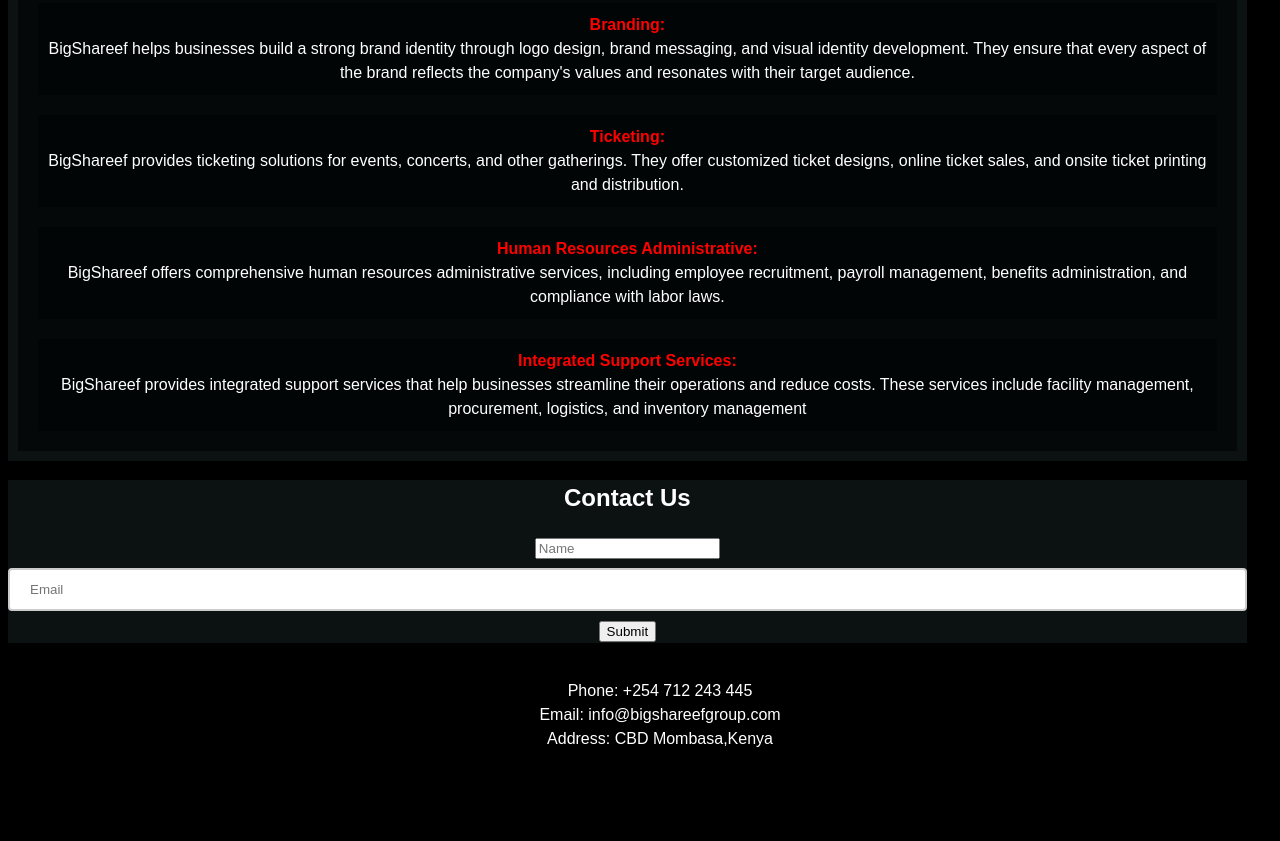
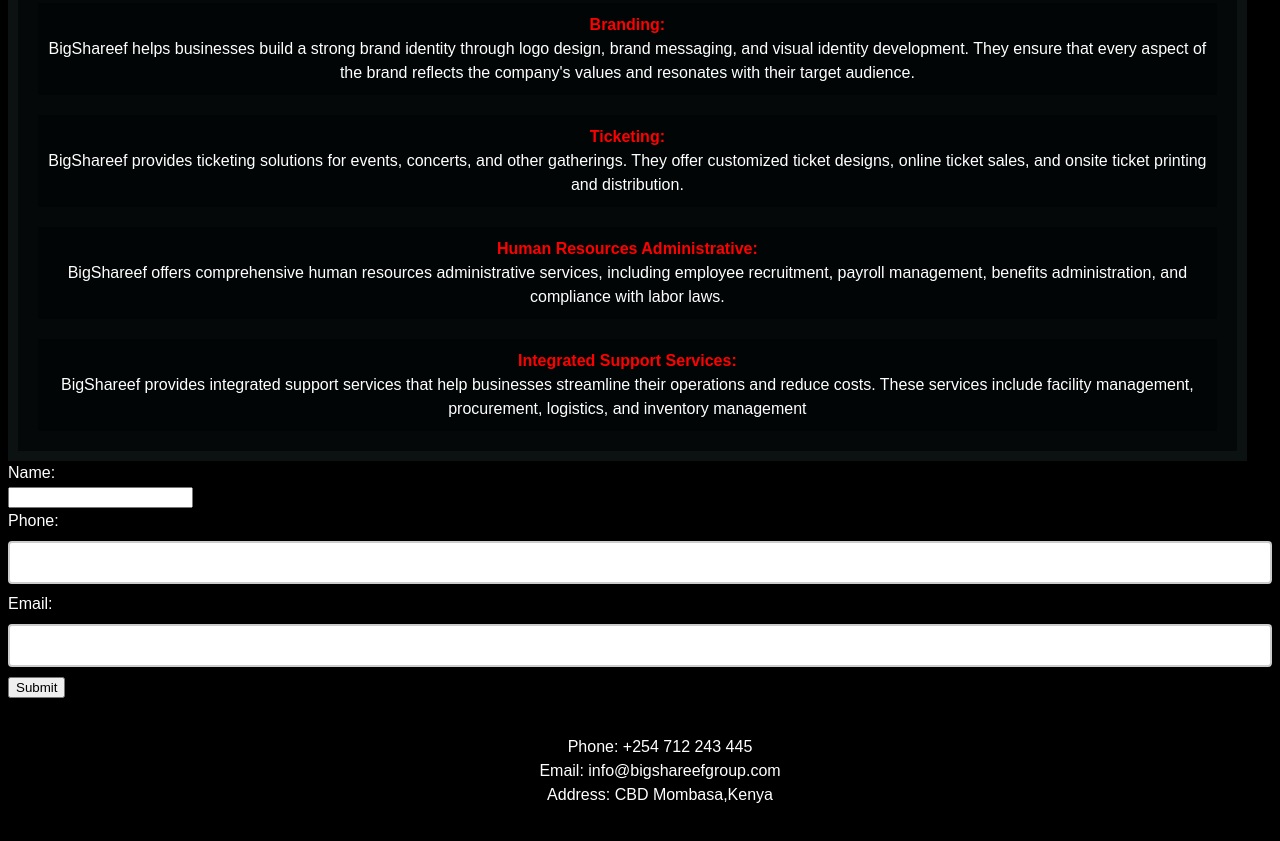
Before and after one commit to ibconcept/bigshareef, a plain HTML site: page index.html in a window 1280 px wide. Shown: the part 987-1828 px from the top of the page. Before the commit the page ends 1782 px from the top, so only its background shows below. Drawn offline with Linux system fonts and the light colour scheme.

Commit message:
small_changes5

```diff
--- a/index.html
+++ b/index.html
@@ -17,7 +17,7 @@
         <span><a href="contact.html">About us/ Contact us</a></li></span>
       </nav>
     </header>
-    <div> <h1> "Building bb Your Brand, Every Step of the Way." </h1></div>
+    <div> <h1> "Building Your Brand, Every Step of the Way." </h1></div>
     <div class="grid-container">
       <div class="grid-item">
         <img src="img1.jpg" alt="Printing">
@@ -70,20 +70,19 @@
 businesses streamline their operations and reduce costs. These services include facility
 management, procurement, logistics, and inventory management </span>
 </div>
-      <div class="form-container">
+<form>
+  <label for="name">Name:</label>
+  <input type="text" id="name" name="name" required>
 
-        <h2>Contact Us</h2>
+  <label for="phone">Phone:</label>
+  <input type="tel" id="phone" name="phone" required>
 
+  <label for="email">Email:</label>
+  <input type="email" id="email" name="email" required>
 
-        <form id="myForm">
+  <input type="submit" value="Submit">
+</form>
 
-    <form id="myForm" action="/submit-form" method="POST">
-    <!-- Your form fields -->
-    <input type="text" name="name" placeholder="Name">
-    <input type="email" name="email" placeholder="Email">
-    <!-- Submit button -->
-    <input type="submit" value="Submit">
-  </form>
       </div>
     </main>
 
```
